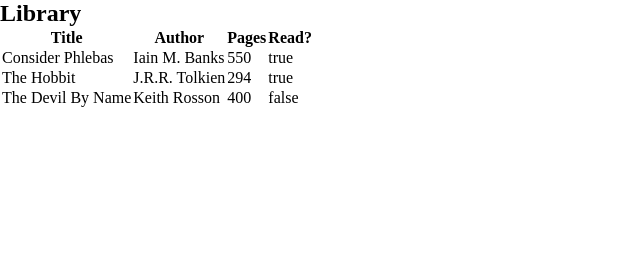
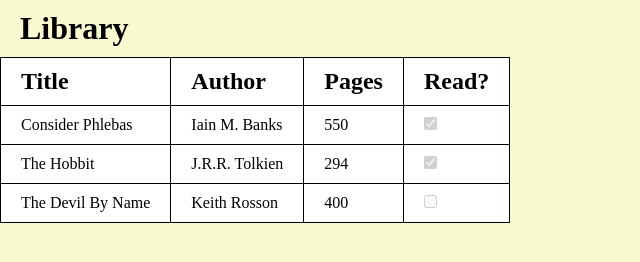
Before and after one commit to HaydenDingman/odin-book-tracker, a plain HTML site: page index.html in a window 1280 px wide. Shown: the whole page, without its empty margins (0-640 px from the left). Drawn offline with Linux system fonts and the light colour scheme.

Commit message:
Change isRead display type to checkbox instead of text

```diff
--- a/book-tracker.css
+++ b/book-tracker.css
@@ -12,6 +12,31 @@
 
 }
 
+body {
+    background-color: lightgoldenrodyellow;
+}
+
 .page-title {
+    font-size:2rem;
+
+    padding: 10px 20px;
+
+}
+
+table {
+    background-color: #fff;
+    border:1px solid black;
+    border-collapse: collapse;
+}
+
+th {
     font-size:1.5rem;
+    text-align: left;
+    border: 1px solid black;
+    padding:10px 20px;
 }
+
+td {
+    border: 1px solid black;
+    padding: 10px 20px;
+}
--- a/book-tracker.js
+++ b/book-tracker.js
@@ -2,9 +2,9 @@ const myLibrary = [];
 
 function Book(title, author, pages, isRead) {
     this.title = title,
-    this.author= author,
-    this.pages = pages,
-    this.isRead = isRead
+        this.author = author,
+        this.pages = pages,
+        this.isRead = isRead
 }
 
 function addBookToLibrary(title, author, pages, isRead) {
@@ -24,14 +24,36 @@ function displayLibraryTable() {
     for (const book of myLibrary) {
         const newRow = document.createElement("tr");
         for (const prop in book) {
-            const newCell = document.createElement("td");
-            newCell.textContent = `${book[prop]}`;
+            const newCell = createCell(book, prop);
             newRow.appendChild(newCell);
         }
         libraryTable.appendChild(newRow);
     }
+    tableTarget.appendChild(libraryTable);
+}
 
-    tableTarget.appendChild(libraryTable);
+function createCell(book, prop) {
+    const newCell = document.createElement("td");
+
+    if (typeof book[prop] === "boolean") {
+        createCheckbox(book, prop, newCell);
+    } else {
+        newCell.textContent = `${book[prop]}`;
+    }
+    return newCell;
+}
+
+function createCheckbox(book, prop, newCell) {
+    const checkbox = document.createElement("input");
+    checkbox.type = "checkbox";
+    checkbox.disabled = true;
+    if (book[prop] === true) {
+        checkbox.class = "read-box";
+        checkbox.checked = true;
+    } else {
+        checkbox.class = "unread-box";
+    }
+    newCell.appendChild(checkbox);
 }
 
 addBookToLibrary("The Hobbit", "J.R.R. Tolkien", 294, true);
```
